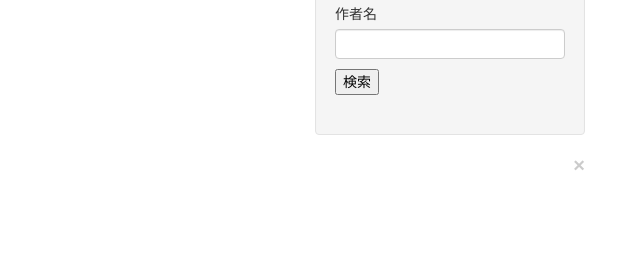
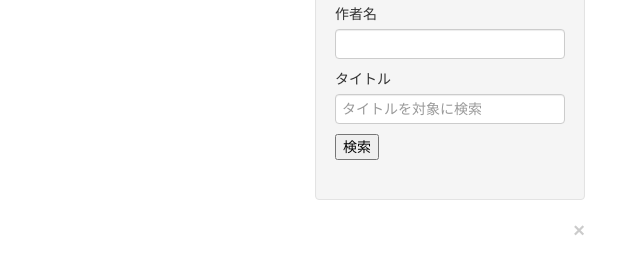
Before and after one commit to mawatari/cake-blog, a CakePHP app: the page made by app/View/Posts/index.ctp in a window 1280 px wide. Shown: the part 97-371 px from the top of the page, without its empty margins (640-1280 px from the left). Run offline with PHP 8.4 and a stand-in for CakePHP, Linux system fonts and the light colour scheme; the template is opened without the code that fills it, so the values that code supplies are empty; form fields are guessed from the names that the template uses; some libraries are stand-ins or nearby versions.

Commit message:
2-2-2. タイトルのキーワード検索を実装

```diff
--- a/app/Model/Post.php
+++ b/app/Model/Post.php
@@ -13,6 +13,7 @@ class Post extends AppModel {
 
 	public $filterArgs = array(
 		'author_id' => array('type' => 'value'),
+		'title' => array('type' => 'like'),
 	);
 
 /**
--- a/app/View/Posts/index.ctp
+++ b/app/View/Posts/index.ctp
@@ -27,6 +27,7 @@
 			<fieldset>
 				<legend>検索</legend>
 				<?php echo $this->Form->input('author_id', array('label' => '作者名', 'class' => 'span12', 'empty' => true)); ?>
+				<?php echo $this->Form->input('title', array('label' => 'タイトル', 'class' => 'span12', 'placeholder' => 'タイトルを対象に検索')); ?>
 			</fieldset>
 			<?php echo $this->Form->end('検索'); ?>
 		</div>
```
